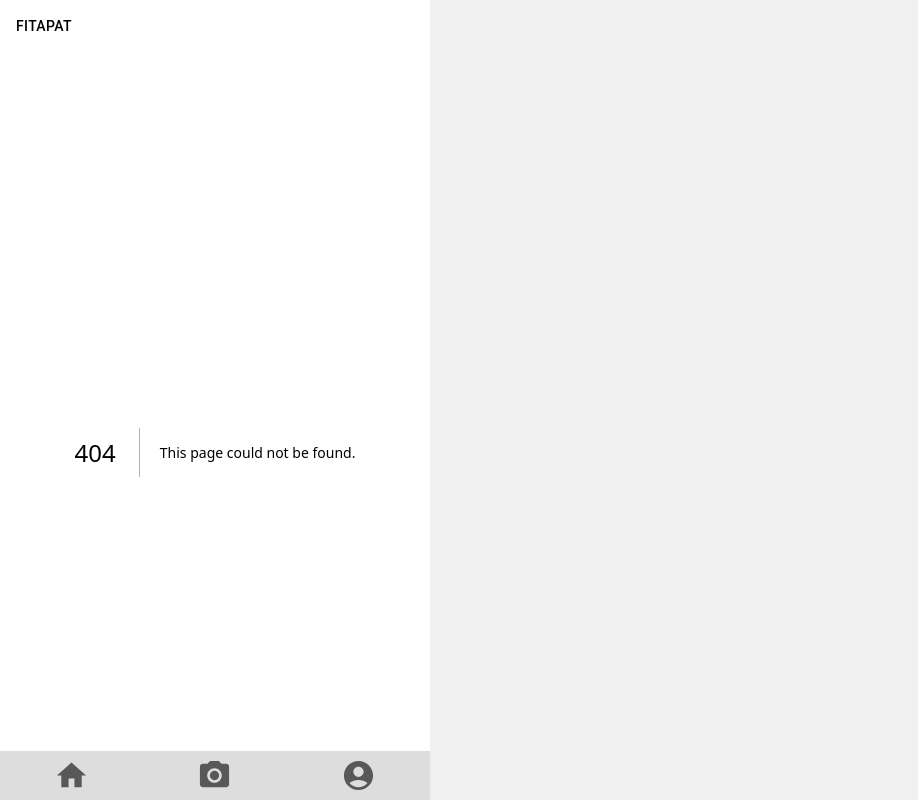
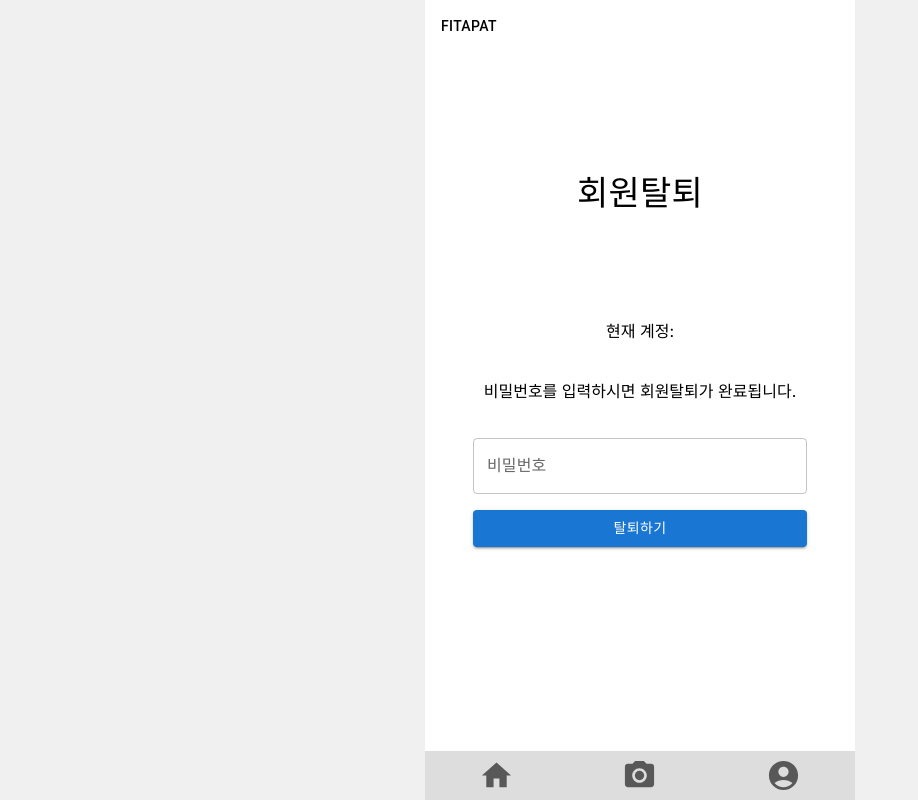
Before and after one commit to Fitapat/Fitapat-front, a Next.js app: page /delete in a window 1280 px wide. Before the commit this address had no page. Shown: the whole page, without its empty margins (0-918 px from the left). Built offline with nearby package versions, Linux system fonts and the light colour scheme; no server answers.

Commit message:
feat: 회원탈퇴 기능

```diff
--- /dev/null
+++ b/src/app/delete/page.jsx
@@ -0,0 +1,81 @@
+'use client';
+
+/* eslint-disable no-console, no-alert */
+
+import React, { useState, useEffect } from 'react';
+import { signOut, useSession } from 'next-auth/react';
+import { Box, Typography, Button, Stack, TextField } from '@mui/material';
+
+export default function Delete() {
+  const { data: session, status } = useSession();
+  const [password, setPassword] = useState();
+  const [email, setEmail] = useState('');
+
+  useEffect(() => {
+    if (session?.user && status === 'authenticated') {
+      setEmail(session.user.email);
+    }
+  }, [session, status]);
+
+  const handleDeleteUser = async (e) => {
+    e.preventDefault();
+    if (!password) {
+      alert('비밀번호를 입력해주세요.');
+      return;
+    }
+    try {
+      const res = await fetch('/api/auth/delete', {
+        method: 'POST',
+        body: JSON.stringify({ email, password }),
+        headers: {
+          'Content-Type': 'application/json',
+        },
+      });
+      if (res.ok) {
+        signOut();
+        alert(`${email} 계정이 탈퇴되었습니다.`);
+        // window.location.href = ('/');
+      } else if (res.status === 404) {
+        alert('존재하지 않는 계정입니다.');
+      } else if (res.status === 401) {
+        alert('비밀번호가 일치하지 않습니다.');
+      } else if (res.status === 500) {
+        alert('서버 에러');
+      } else {
+        alert('에러');
+      }
+    } catch (error) {
+      alert('에러: ', error);
+    }
+  };
+
+  return (
+    <div>
+      <Box align="center">
+        <Typography variant="h4" sx={{ mt: 15, mb: 10 }}>
+          회원탈퇴
+        </Typography>
+        <Stack spacing={2} sx={{ margin: 'auto', maxWidth: 500, padding: 3 }}>
+          <span>
+            현재 계정:
+            {email}
+          </span>
+          <br />
+          <span>비밀번호를 입력하시면 회원탈퇴가 완료됩니다.</span>
+          <br />
+          <TextField
+            type="password"
+            label="비밀번호"
+            variant="outlined"
+            onChange={(e) => {
+              setPassword(e.target.value);
+            }}
+          />
+          <Button variant="contained" onClick={handleDeleteUser}>
+            탈퇴하기
+          </Button>
+        </Stack>
+      </Box>
+    </div>
+  );
+}
```
Also changed, not shown: src/app/api/auth/delete/route.js (added, +54 -0 lines), src/app/user/page.jsx (+2 -54 lines).
